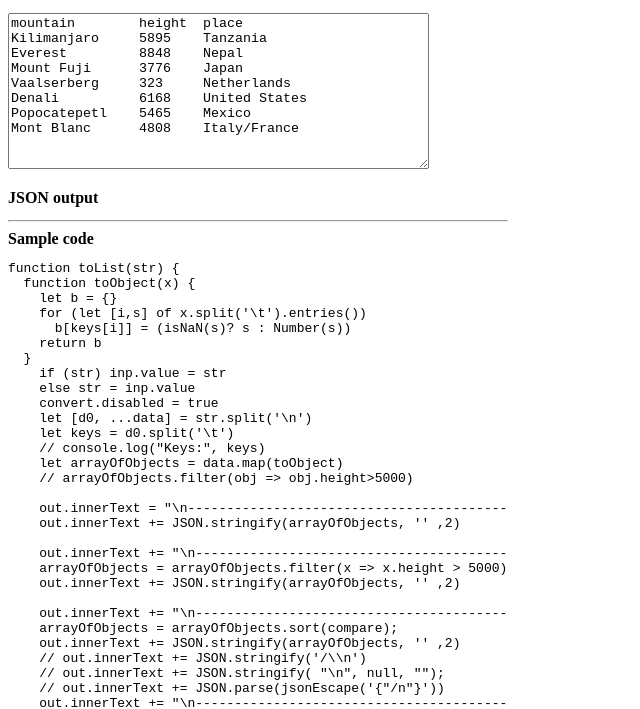
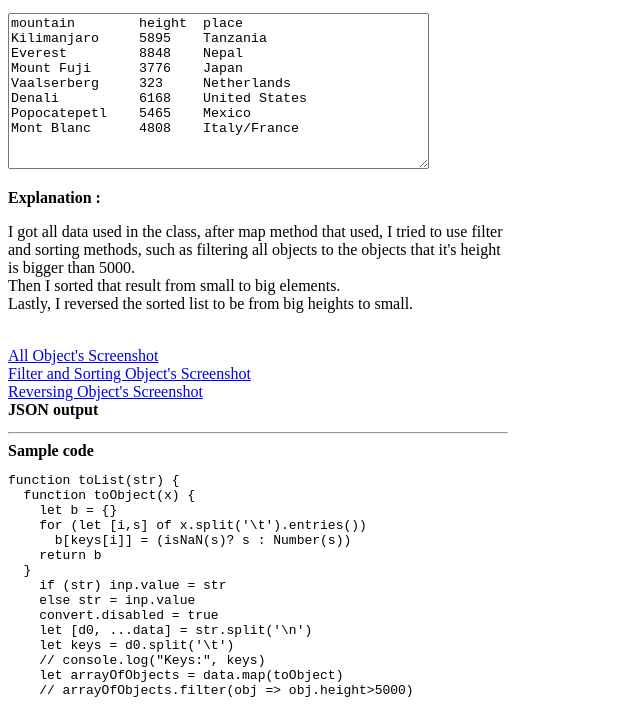
Before and after one commit to moaazgab/AdvancedProgramming, a plain HTML site: page ClassWork/CW4/ObjectList.html in a window 1280 px wide. Shown: the part 91-800 px from the top of the page, without its empty margins (0-640 px from the left). Drawn offline with Linux system fonts and the light colour scheme.

Commit message:
Update ObjectList.html

```diff
--- a/ClassWork/CW4/ObjectList.html
+++ b/ClassWork/CW4/ObjectList.html
@@ -24,6 +24,21 @@
   <textarea id=inp onchange="convert.disabled=false" rows=10 cols=50 >
   </textarea>
 </p>
+<b>Explanation :</b>
+<p>I got all data used in the class, after map method that used,
+I tried to use filter and sorting methods, such as filtering all objects
+to the objects that it's height is bigger than 5000.
+<br/>
+Then I sorted that result from small to big elements.
+<br/>
+Lastly, I reversed the sorted list to be from big heights to small.</p>
+<br/>
+<a href="https://moaazgab.github.io/AdvancedProgramming/ClassWork/CW4/all%20elements.png">All Object's Screenshot</a>
+<br/>
+<a href="https://moaazgab.github.io/AdvancedProgramming/ClassWork/CW4/filter%20and%20sort.png">Filter and Sorting Object's Screenshot</a>
+<br/>
+<a href="https://moaazgab.github.io/AdvancedProgramming/ClassWork/CW4/reverse.png">Reversing Object's Screenshot</a>
+<br/>
 <b>JSON output</b>
 <pre id=out></pre>
 <hr />
```
